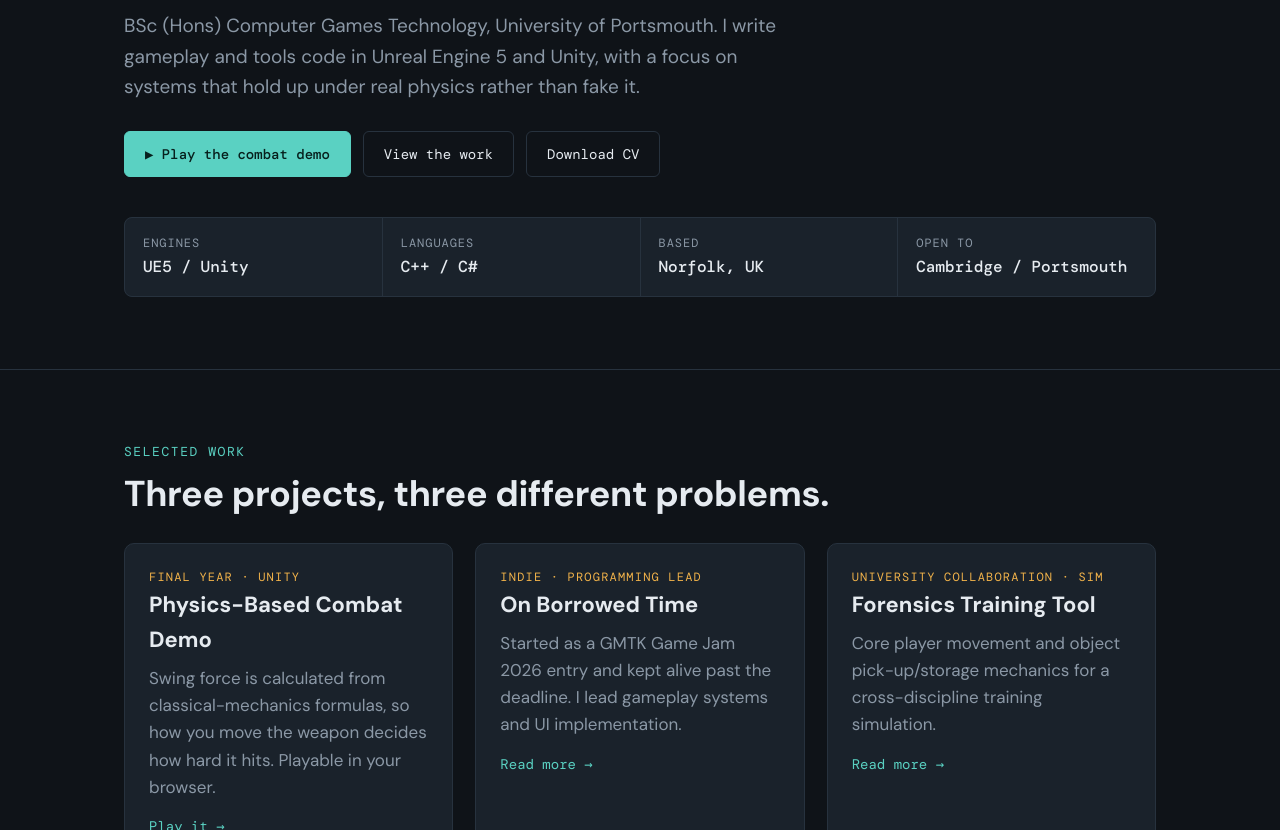
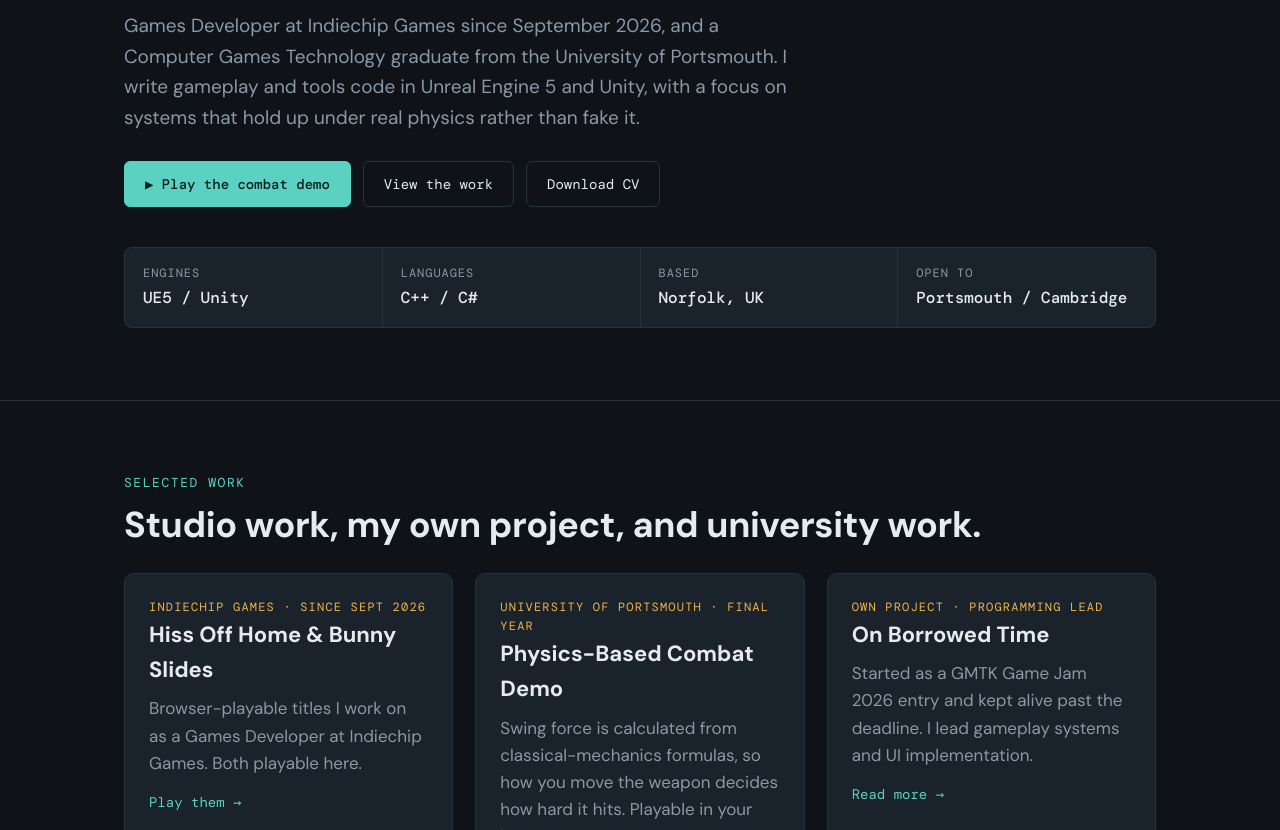
Before and after one commit to Tubz-24/Tubz-24.github.io, a plain HTML site: page index.html in a window 1280 px wide. Shown: the part 322-1152 px from the top of the page. Drawn offline with nearby package versions, Linux system fonts and the light colour scheme.

Commit message:
Update title and content in index.html

```diff
--- a/index.html
+++ b/index.html
@@ -3,7 +3,7 @@
 <head>
 <meta charset="utf-8">
 <meta name="viewport" content="width=device-width, initial-scale=1">
-<title>Toby Sait — Real-time 3D Developer</title>
+<title>Toby Sait — Real-time Developer</title>
 <meta name="description" content="Toby Sait — real-time 3D developer working in Unreal Engine 5, Unity, C++ and C#. Gameplay systems, tools and technical demos. Open to work.">
 <link rel="preconnect" href="https://fonts.googleapis.com">
 <link rel="preconnect" href="https://fonts.gstatic.com" crossorigin>
@@ -24,9 +24,9 @@
 <main>
 <section class="first" style="padding-top:88px">
   <div class="wrap">
-    <div class="eyebrow">Real-time 3D developer — open to work</div>
+    <div class="eyebrow">Games Developer · Indiechip Games</div>
     <h1>Building gameplay systems that feel physical.</h1>
-    <p class="lead">BSc (Hons) Computer Games Technology, University of Portsmouth. I write gameplay and tools code in Unreal Engine 5 and Unity, with a focus on systems that hold up under real physics rather than fake it.</p>
+    <p class="lead">Games Developer at Indiechip Games since September 2026, and a Computer Games Technology graduate from the University of Portsmouth. I write gameplay and tools code in Unreal Engine 5 and Unity, with a focus on systems that hold up under real physics rather than fake it.</p>
     <div class="btns">
       <a class="btn primary" href="demo.html">▶ Play the combat demo</a>
       <a class="btn" href="portfolio.html">View the work</a>
@@ -36,7 +36,7 @@
       <div class="stat"><small>Engines</small><b>UE5 / Unity</b></div>
       <div class="stat"><small>Languages</small><b>C++ / C#</b></div>
       <div class="stat"><small>Based</small><b>Norfolk, UK</b></div>
-      <div class="stat"><small>Open to</small><b>Cambridge / Portsmouth</b></div>
+      <div class="stat"><small>Open to</small><b>Portsmouth / Cambridge</b></div>
     </div>
   </div>
 </section>
@@ -44,22 +44,28 @@
 <section>
   <div class="wrap">
     <div class="eyebrow">Selected work</div>
-    <h2>Three projects, three different problems.</h2>
+    <h2>Studio work, my own project, and university work.</h2>
     <div class="grid" style="margin-top:28px">
       <div class="card">
-        <div class="tag">Final year · Unity</div>
+        <div class="tag">Indiechip Games · Since Sept 2026</div>
+        <h3>Hiss Off Home &amp; Bunny Slides</h3>
+        <p>Browser-playable titles I work on as a Games Developer at Indiechip Games. Both playable here.</p>
+        <a class="more" href="portfolio.html#indiechip">Play them →</a>
+      </div>
+      <div class="card">
+        <div class="tag">University of Portsmouth · Final year</div>
         <h3>Physics-Based Combat Demo</h3>
         <p>Swing force is calculated from classical-mechanics formulas, so how you move the weapon decides how hard it hits. Playable in your browser.</p>
         <a class="more" href="demo.html">Play it →</a>
       </div>
       <div class="card">
-        <div class="tag">Indie · Programming lead</div>
+        <div class="tag">Own project · Programming lead</div>
         <h3>On Borrowed Time</h3>
         <p>Started as a GMTK Game Jam 2026 entry and kept alive past the deadline. I lead gameplay systems and UI implementation.</p>
         <a class="more" href="portfolio.html#borrowed">Read more →</a>
       </div>
       <div class="card">
-        <div class="tag">University collaboration · Sim</div>
+        <div class="tag">University of Portsmouth · Collaboration</div>
         <h3>Forensics Training Tool</h3>
         <p>Core player movement and object pick-up/storage mechanics for a cross-discipline training simulation.</p>
         <a class="more" href="portfolio.html#forensics">Read more →</a>
```
